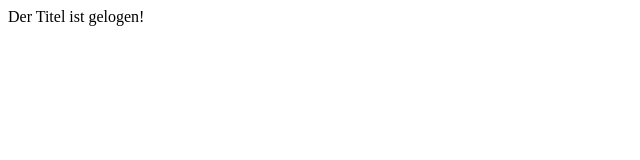
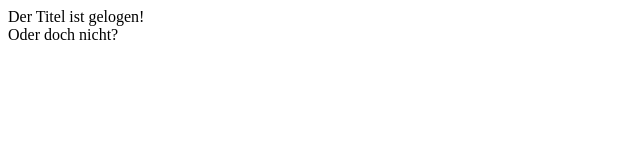
Before and after one commit to florian1995/myfirstwebsite, a plain HTML site: page index.html in a window 1280 px wide. Shown: the full height of the page, 0-640 px from the left. Drawn offline with Linux system fonts and the light colour scheme.

Commit message:
Text geändert

```diff
--- a/index.html
+++ b/index.html
@@ -7,6 +7,7 @@
 	</head>
 
 	<body>
-		Der Titel ist gelogen!
+		Der Titel ist gelogen!<br/>
+		Oder doch nicht?
 	</body>
 </html>
```
